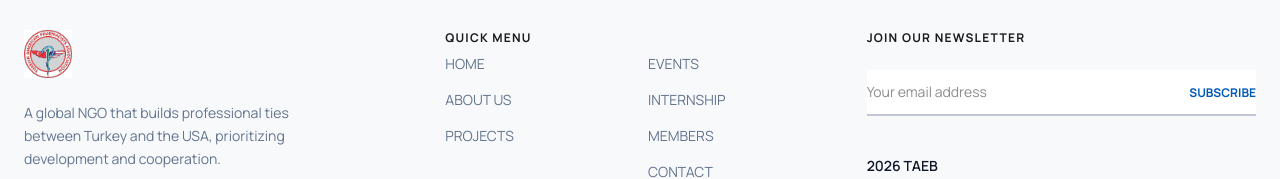
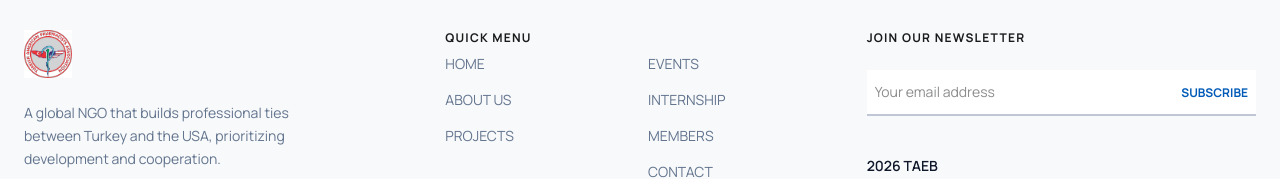
Before and after one commit to bulutmuf/taeb, a React (Vite) app: page / in a window 1280 px wide. Shown: the part 2297-2476 px from the top of the page. Built offline with nearby package versions, Linux system fonts and the light colour scheme.

Commit message:
style: add horizontal padding to footer newsletter input and button

```diff
--- a/src/components/Footer.tsx
+++ b/src/components/Footer.tsx
@@ -138,7 +138,7 @@ export default function Footer() {
             )}
             <input
               name="email"
-              className={`w-full bg-white border-0 border-b-2 transition-colors px-0 py-3 text-sm focus:outline-none ${error ? 'border-red-600' : 'border-outline-variant focus:border-primary'}`}
+              className={`w-full bg-white border-0 border-b-2 transition-colors pl-2 pr-20 py-3 text-sm focus:outline-none ${error ? 'border-red-600' : 'border-outline-variant focus:border-primary'}`}
               placeholder={t("footer.emailPlaceholder")}
               type="email"
               disabled={isSubmitting || isSuccess}
@@ -147,7 +147,7 @@ export default function Footer() {
             <button
               type="submit"
               disabled={isSubmitting || isSuccess}
-              className={`absolute right-0 top-1/2 -translate-y-1/2 font-bold text-xs uppercase ${isSubmitting ? 'text-slate-400' : 'text-primary'}`}
+              className={`absolute right-2 top-1/2 -translate-y-1/2 font-bold text-xs uppercase ${isSubmitting ? 'text-slate-400' : 'text-primary'}`}
             >
               {isSubmitting ? "..." : t("footer.subscribeButton")}
             </button>
```
